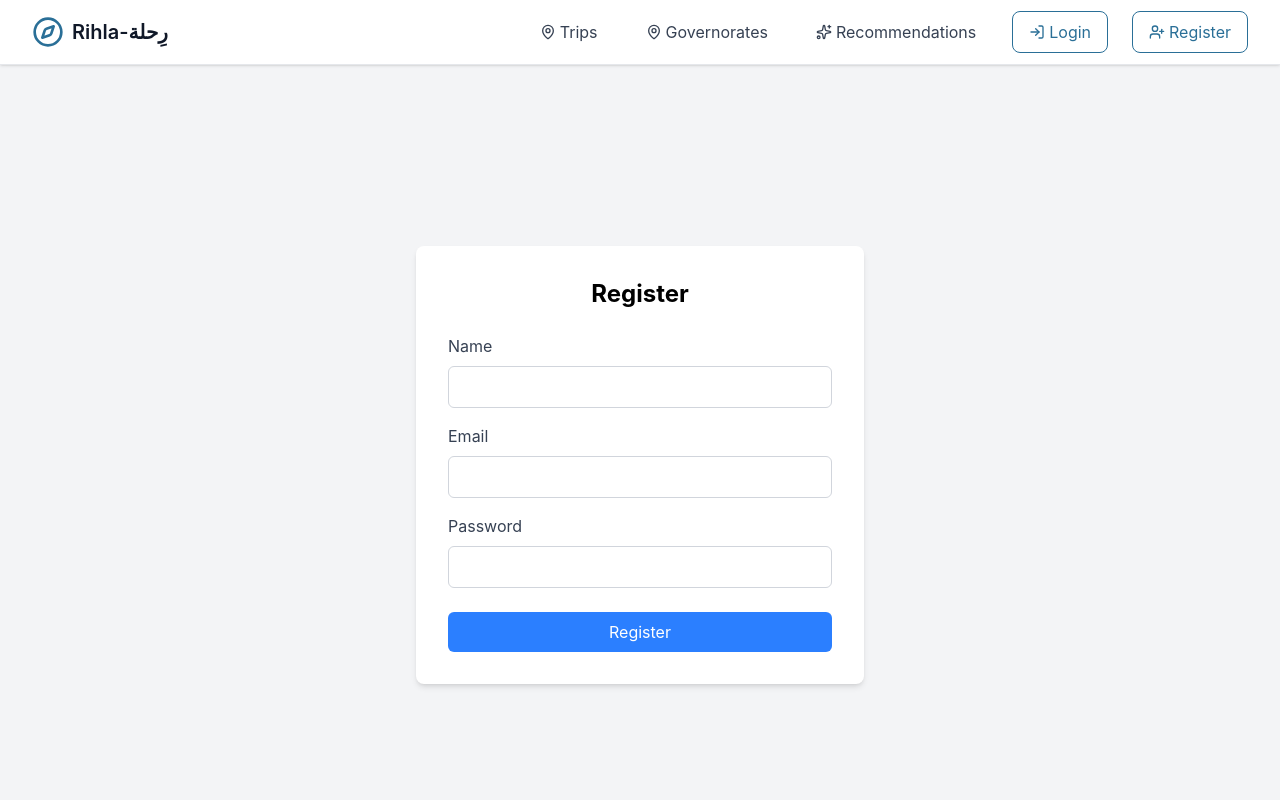
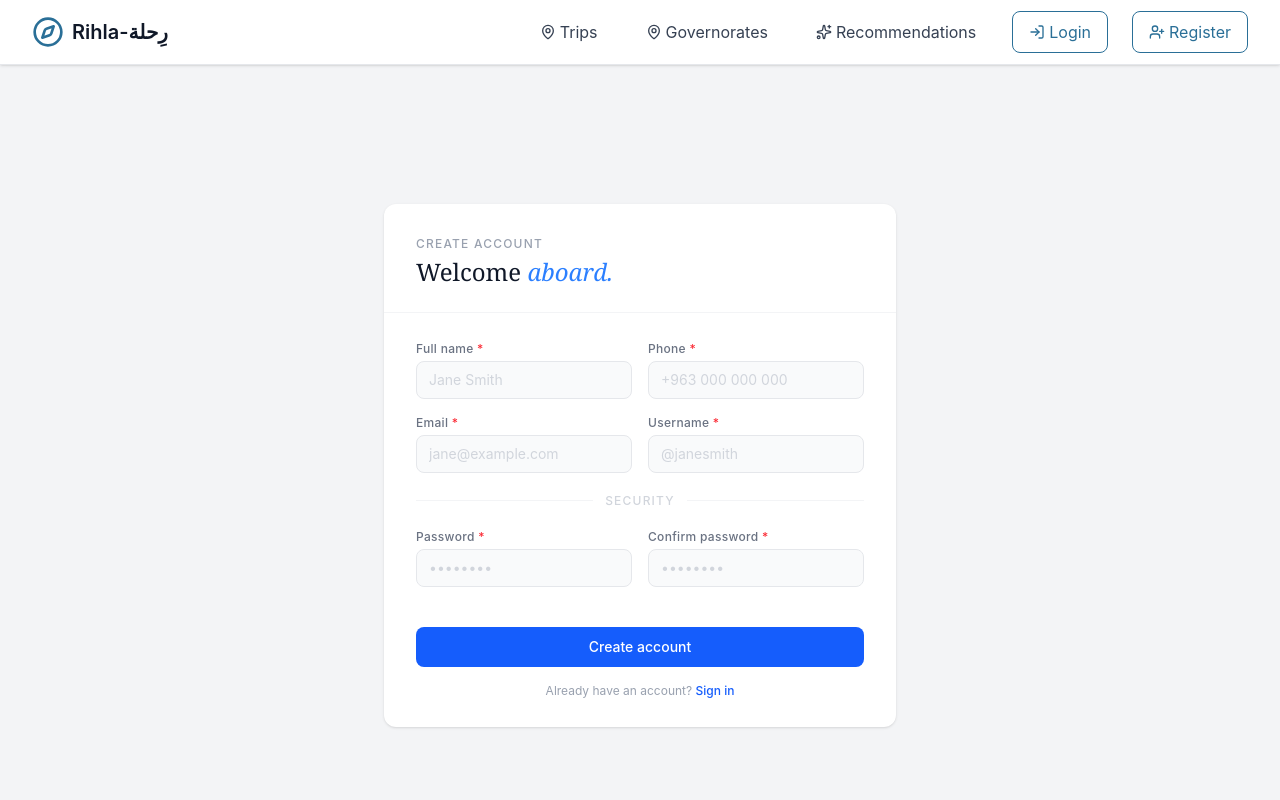
Before and after one commit to AliSaleh219/Rihla, a React (Vite) app in the folder frontend/: page /register in a window 1280 px wide. Shown: the top 800 px of the page. Built offline with nearby package versions, Linux system fonts and the light colour scheme.

Commit message:
fix login page and register page

```diff
--- a/frontend/src/pages/Login.tsx
+++ b/frontend/src/pages/Login.tsx
@@ -1,19 +1,79 @@
+import { useState } from "react";
+import { useNavigate } from "react-router-dom";
+import { loginUser } from "../component/api";
 const Login = () => {
+  const navigate = useNavigate();
+  const [formData, setFormData] = useState({
+    email: "",
+    password: "",
+  });
+  const handlesubmit = () => {
+    const credentials = {
+      email: formData.email,
+      password: formData.password,
+    };
+    loginUser(credentials)
+      .then((data) => {
+        alert("Login successful!");
+      })
+      .catch((error) => {
+        console.error("Error logging in:", error);
+        alert("Failed to login. Please check your credentials and try again.");
+      });
+      navigate("/");
+  };
   return (
     <div className="bg-gray-100 min-h-screen flex items-center justify-center">
-      <div className="bg-white p-8 rounded-lg shadow-md w-full max-w-md">
-        <h2 className="text-2xl font-bold mb-6 text-center">Login</h2>
-        <form>
+      <div className="bg-white rounded-xl shadow-sm w-full max-w-md overflow-hidden">
+        {/* Header */}
+        <div className="px-8 pt-8 pb-6 border-b border-gray-100">
+          <p className="text-xs font-medium tracking-widest uppercase text-gray-400 mb-1">
+            Welcome back
+          </p>
+          <h1 className="text-2xl font-serif font-normal text-gray-900">
+            Sign <span className="italic text-blue-500">in.</span>
+          </h1>
+        </div>
+        {/* Body */}
+        <div className="px-8 py-7">
           <div className="mb-4">
-            <label htmlFor="email" className="block text-gray-700 mb-2">Email</label>
-            <input type="email" id="email" className="w-full px-3 py-2 border border-gray-300 rounded-md focus:outline-none focus:ring-2 focus:ring-blue-500" />
+            <label className="block text-xs font-medium tracking-wide text-gray-500 mb-1">
+              Email
+            </label>
+            <input
+              type="email"
+              placeholder="jane@example.com"
+              className="w-full px-3 py-2 text-sm bg-gray-50 border border-gray-200 rounded-lg focus:outline-none focus:border-blue-500 focus:ring-2 focus:ring-blue-500/10 placeholder-gray-300"
+              value={formData.email}
+              onChange={(e) => setFormData({...formData, email: e.target.value})}
+            />
           </div>
-          <div className="mb-6">
-            <label htmlFor="password" className="block text-gray-700 mb-2">Password</label>
-            <input type="password" id="password" className="w-full px-3 py-2 border border-gray-300 rounded-md focus:outline-none focus:ring-2 focus:ring-blue-500" />
+          <div className="mb-2">
+            <label className="block text-xs font-medium tracking-wide text-gray-500 mb-1">
+              Password
+            </label>
+            <input
+              type="password"
+              placeholder="••••••••"
+              className="w-full px-3 py-2 text-sm bg-gray-50 border border-gray-200 rounded-lg focus:outline-none focus:border-blue-500 focus:ring-2 focus:ring-blue-500/10 placeholder-gray-300"
+              value={formData.password}
+              onChange={(e) => setFormData({...formData, password: e.target.value})}
+            />
           </div>
-          <button type="submit" className="w-full bg-blue-500 text-white py-2 px-4 rounded-md hover:bg-blue-600 transition duration-300">Login</button>
-        </form>
+          <button
+            type="submit"
+            onClick={()=>handlesubmit()}
+            className="w-full py-2.5 bg-blue-600 hover:bg-blue-700 active:scale-99 text-white text-sm font-medium rounded-lg transition-all duration-150 mt-4"
+          >
+            Sign in
+          </button>
+          <p className="text-center mt-4 text-xs text-gray-400">
+            Don't have an account?{" "}
+            <a href="/register" className="text-blue-600 font-medium hover:underline">
+              Create one
+            </a>
+          </p>
+        </div>
       </div>
     </div>
   );
--- a/frontend/src/pages/Register.tsx
+++ b/frontend/src/pages/Register.tsx
@@ -1,23 +1,152 @@
+import { useState } from "react";
+import { addUser } from "../component/api";
+import { useNavigate } from "react-router-dom";
 const Register = () => {
+  const navigate = useNavigate();
+  const [formData, setFormData] = useState({
+    fullName: "",
+    phone: "",
+    email: "",
+    username: "",
+    password: "",
+    confirmPassword: "",
+  });
+  const handlesubmit = () => {
+    const userData = {
+      fullname: formData.fullName,
+      phone: formData.phone,
+      email: formData.email,
+      username: formData.username,
+      password: formData.password,
+    };
+    addUser(userData);
+    navigate("/login");
+  };
   return (
     <div className="bg-gray-100 min-h-screen flex items-center justify-center">
-      <div className="bg-white p-8 rounded-lg shadow-md w-full max-w-md">
-        <h2 className="text-2xl font-bold mb-6 text-center">Register</h2>
-        <form>
-          <div className="mb-4">
-            <label htmlFor="name" className="block text-gray-700 mb-2">Name</label>
-            <input type="text" id="name" className="w-full px-3 py-2 border border-gray-300 rounded-md focus:outline-none focus:ring-2 focus:ring-blue-500" />
+      <div className="bg-white rounded-xl shadow-sm w-full max-w-lg overflow-hidden">
+
+        {/* Header */}
+        <div className="px-8 pt-8 pb-6 border-b border-gray-100">
+          <p className="text-xs font-medium tracking-widest uppercase text-gray-400 mb-1">
+            Create account
+          </p>
+          <h1 className="text-2xl font-serif font-normal text-gray-900">
+            Welcome <span className="italic text-blue-500">aboard.</span>
+          </h1>
+        </div>
+
+        {/* Body */}
+        <div className="px-8 py-7">
+          <div className="grid grid-cols-2 gap-4 mb-4">
+
+            {/* Full Name */}
+            <div>
+              <label className="block text-xs font-medium tracking-wide text-gray-500 mb-1">
+                Full name <span className="text-red-500">*</span>
+              </label>
+              <input
+                type="text"
+                onChange={(e) => setFormData({...formData, fullName: e.target.value})}
+                placeholder="Jane Smith"
+                className="w-full px-3 py-2 text-sm bg-gray-50 border border-gray-200 rounded-lg focus:outline-none focus:border-emerald-500 focus:ring-2 focus:ring-emerald-500/10 placeholder-gray-300"
+              />
+            </div>
+
+            {/* Phone */}
+            <div>
+              <label className="block text-xs font-medium tracking-wide text-gray-500 mb-1">
+                Phone <span className="text-red-500">*</span>
+              </label>
+              <input
+                type="tel"
+                onChange={(e) => setFormData({...formData, phone: e.target.value})}
+                placeholder="+963 000 000 000"
+                className="w-full px-3 py-2 text-sm bg-gray-50 border border-gray-200 rounded-lg focus:outline-none focus:border-emerald-500 focus:ring-2 focus:ring-emerald-500/10 placeholder-gray-300"
+              />
+            </div>
+
+            {/* Email */}
+            <div>
+              <label className="block text-xs font-medium tracking-wide text-gray-500 mb-1">
+                Email <span className="text-red-500">*</span>
+              </label>
+              <input
+                type="email"
+                onChange={(e) => setFormData({...formData, email: e.target.value})}
+                placeholder="jane@example.com"
+                className="w-full px-3 py-2 text-sm bg-gray-50 border border-gray-200 rounded-lg focus:outline-none focus:border-emerald-500 focus:ring-2 focus:ring-emerald-500/10 placeholder-gray-300"
+              />
+            </div>
+
+            {/* Username */}
+            <div>
+              <label className="block text-xs font-medium tracking-wide text-gray-500 mb-1">
+                Username <span className="text-red-500">*</span>
+              </label>
+              <input
+                type="text"
+                onChange={(e) => setFormData({...formData, username: e.target.value})}
+                placeholder="@janesmith"
+                className="w-full px-3 py-2 text-sm bg-gray-50 border border-gray-200 rounded-lg focus:outline-none focus:border-emerald-500 focus:ring-2 focus:ring-emerald-500/10 placeholder-gray-300"
+              />
+            </div>
           </div>
-          <div className="mb-4">
-            <label htmlFor="email" className="block text-gray-700 mb-2">Email</label>
-            <input type="email" id="email" className="w-full px-3 py-2 border border-gray-300 rounded-md focus:outline-none focus:ring-2 focus:ring-blue-500" />
+
+          {/* Divider */}
+          <div className="flex items-center gap-3 my-5">
+            <div className="flex-1 h-px bg-gray-100" />
+            <span className="text-xs font-medium tracking-widest uppercase text-gray-300">
+              Security
+            </span>
+            <div className="flex-1 h-px bg-gray-100" />
           </div>
-          <div className="mb-6">
-            <label htmlFor="password" className="block text-gray-700 mb-2">Password</label>
-            <input type="password" id="password" className="w-full px-3 py-2 border border-gray-300 rounded-md focus:outline-none focus:ring-2 focus:ring-blue-500" />
+
+          <div className="grid grid-cols-2 gap-4 mb-4">
+            {/* Password */}
+            <div>
+              <label className="block text-xs font-medium tracking-wide text-gray-500 mb-1">
+                Password <span className="text-red-500">*</span>
+              </label>
+              <input
+                type="password"
+                placeholder="••••••••"
+                onChange={(e) => setFormData({...formData, password: e.target.value})}
+                className="w-full px-3 py-2 text-sm bg-gray-50 border border-gray-200 rounded-lg focus:outline-none focus:border-emerald-500 focus:ring-2 focus:ring-emerald-500/10 placeholder-gray-300"
+              />
+            </div>
+
+            {/* Confirm Password */}
+            <div>
+              <label className="block text-xs font-medium tracking-wide text-gray-500 mb-1">
+                Confirm password  <span className="text-red-500">*</span>
+              </label>
+              <input
+                type="password"
+                onChange={(e) => setFormData({...formData, confirmPassword: e.target.value})}
+                placeholder="••••••••"
+                className="w-full px-3 py-2 text-sm bg-gray-50 border border-gray-200 rounded-lg focus:outline-none focus:border-blue-500 focus:ring-2 focus:ring-blue-500/10 placeholder-gray-300"
+              />
+            </div>
           </div>
-          <button type="submit" className="w-full bg-blue-500 text-white py-2 px-4 rounded-md hover:bg-blue-600 transition duration-300">Register</button>
-        </form>
+
+          {/* Submit */}
+          <button
+            type="submit"
+            onClick={() => handlesubmit()}
+            className="w-full mt-6 py-2.5 bg-blue-600 hover:bg-blue-700 active:scale-99 text-white text-sm font-medium rounded-lg transition-all duration-150"
+          >
+            Create account
+          </button>
+
+          {/* Sign in link */}
+          <p className="text-center mt-4 text-xs text-gray-400">
+            Already have an account?{" "}
+            <a href="/login" className="text-blue-600 font-medium hover:underline">
+              Sign in
+            </a>
+          </p>
+        </div>
       </div>
     </div>
   );
```
